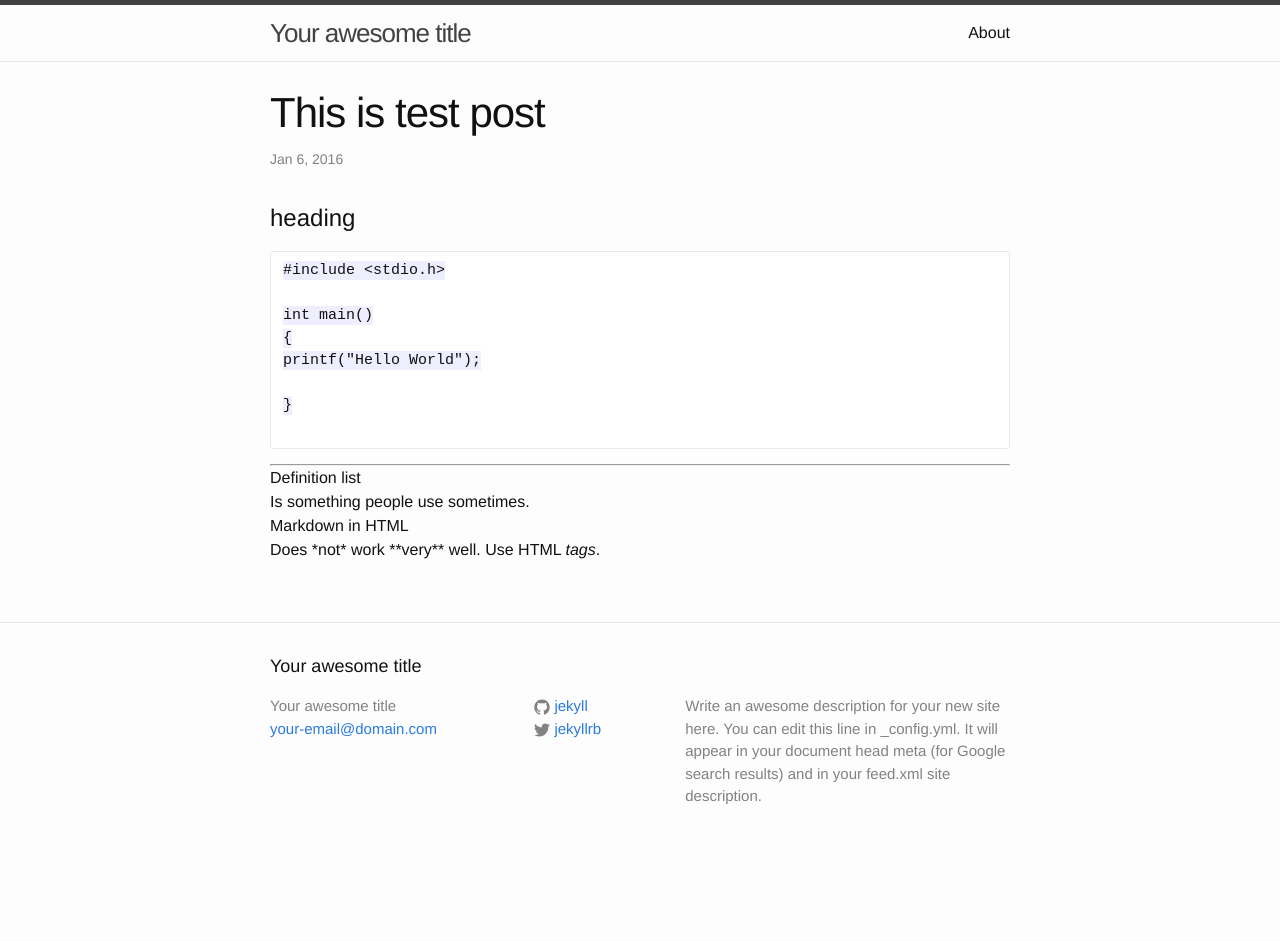
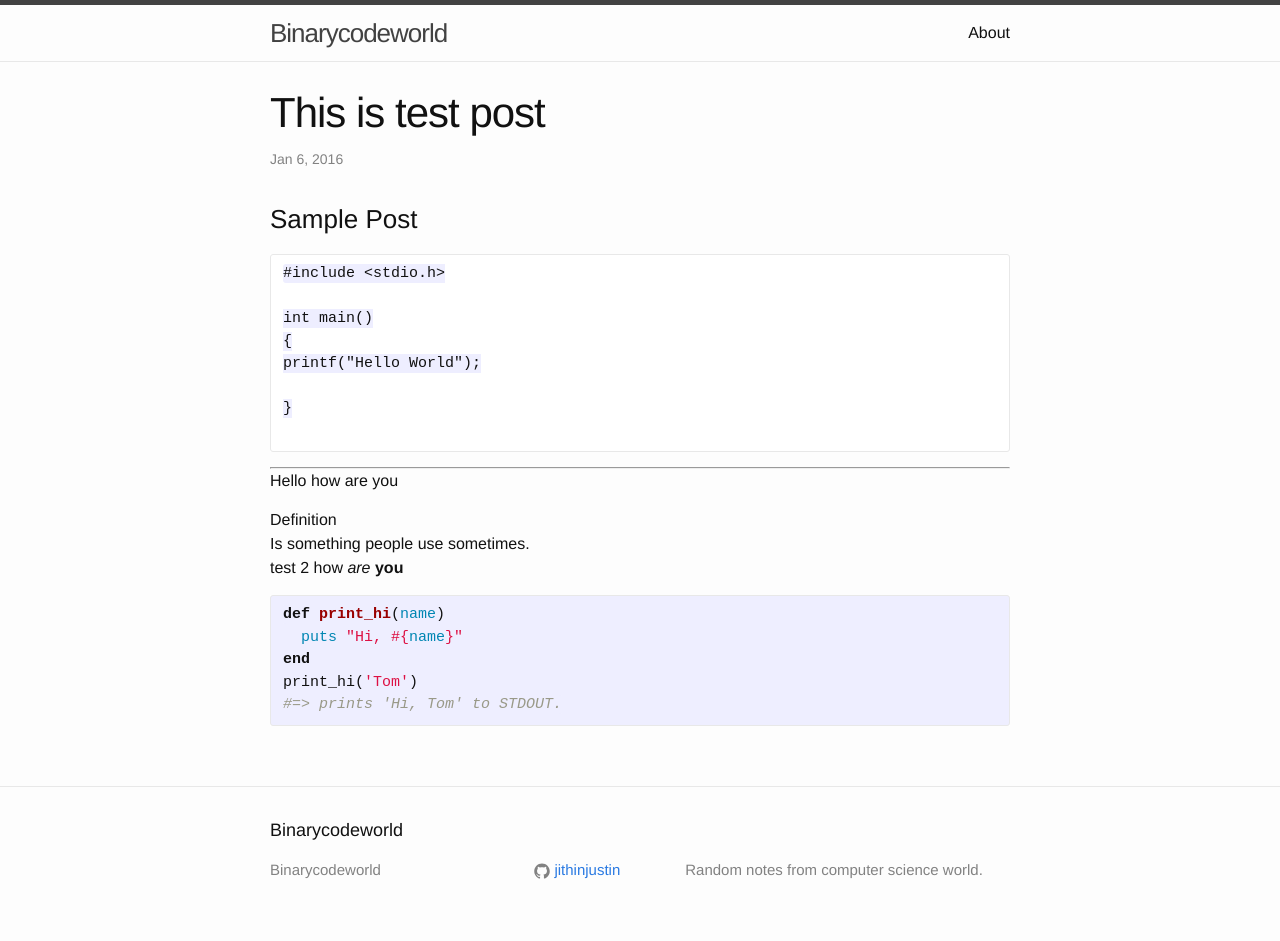
Before and after one commit to jithinjustin/jithinjustin.github.io, a Jekyll site: the page built from _posts/2016/2016-01-06-this-is-test-post.md, in a window 1280 px wide. Built offline with Jekyll 4.4.1, drawn with Linux system fonts in a browser that asks for light colours; before the commit the page ends 900 px from its top, so only the background shows below that.

Commit message:
change markdown

````diff
--- a/_config.yml
+++ b/_config.yml
@@ -1,14 +1,10 @@
 # Site settings
-title: Your awesome title
-email: your-email@domain.com
+title: Binarycodeworld
 description: > # this means to ignore newlines until "baseurl:"
-  Write an awesome description for your new site here. You can edit this
-  line in _config.yml. It will appear in your document head meta (for
-  Google search results) and in your feed.xml site description.
+  Random notes from computer science world.
 baseurl: "" # the subpath of your site, e.g. /blog/
-url: "http://yourdomain.com" # the base hostname & protocol for your site
-twitter_username: jekyllrb
-github_username:  jekyll
+url: "http://binarycodeworld.com" # the base hostname & protocol for your site
+github_username:  jithinjustin
 
 # Build settings
 markdown: kramdown
--- a/_layouts/default.html
+++ b/_layouts/default.html
@@ -9,7 +9,7 @@
 
     <div class="page-content">
       <div class="wrapper">
-        {{ content }}
+        {{ content | markdownify}}
       </div>
     </div>
 
--- a/_layouts/post.html
+++ b/_layouts/post.html
@@ -9,7 +9,7 @@ layout: default
   </header>
 
   <article class="post-content">
-    {{ content }}
+    {{ content | markdownify }}
   </article>
 
 </div>
--- a/_posts/2016/2016-01-06-this-is-test-post.markdown
+++ /dev/null
@@ -1,28 +0,0 @@
----
-layout: post
-title: "This is test post"
-date: "2016-01-06 11:13"
----
-
-
-# heading
-
-```
-#include <stdio.h>
-
-int main()
-{
-printf("Hello World");
-
-}
-
-```
----
-
-<dl>
-  <dt>Definition list</dt>
-  <dd>Is something people use sometimes.</dd>
-
-  <dt>Markdown in HTML</dt>
-  <dd>Does *not* work **very** well. Use HTML <em>tags</em>.</dd>
-</dl>
--- /dev/null
+++ b/_posts/2016/2016-01-06-this-is-test-post.md
@@ -0,0 +1,34 @@
+---
+layout: post
+title: "This is test post"
+date: "2016-01-06 11:13"
+---
+
+
+### Sample Post
+
+~~~
+#include <stdio.h>
+
+int main()
+{
+printf("Hello World");
+
+}
+
+~~~
+---
+Hello how are you
+
+Definition
+:   Is something people use sometimes.
+:   test 2 how *are* **you**
+
+
+{% highlight ruby %}
+def print_hi(name)
+  puts "Hi, #{name}"
+end
+print_hi('Tom')
+#=> prints 'Hi, Tom' to STDOUT.
+{% endhighlight %}
````
